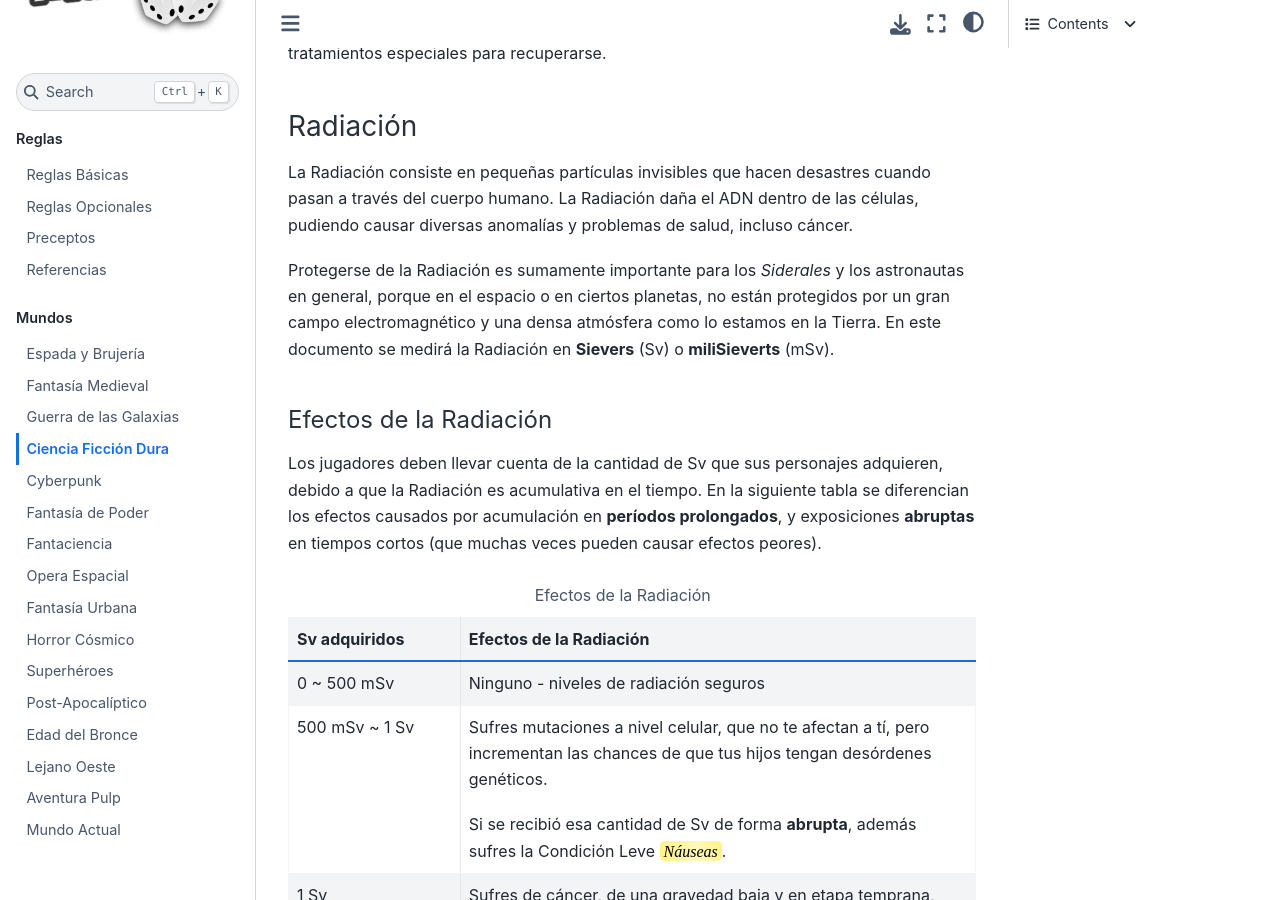
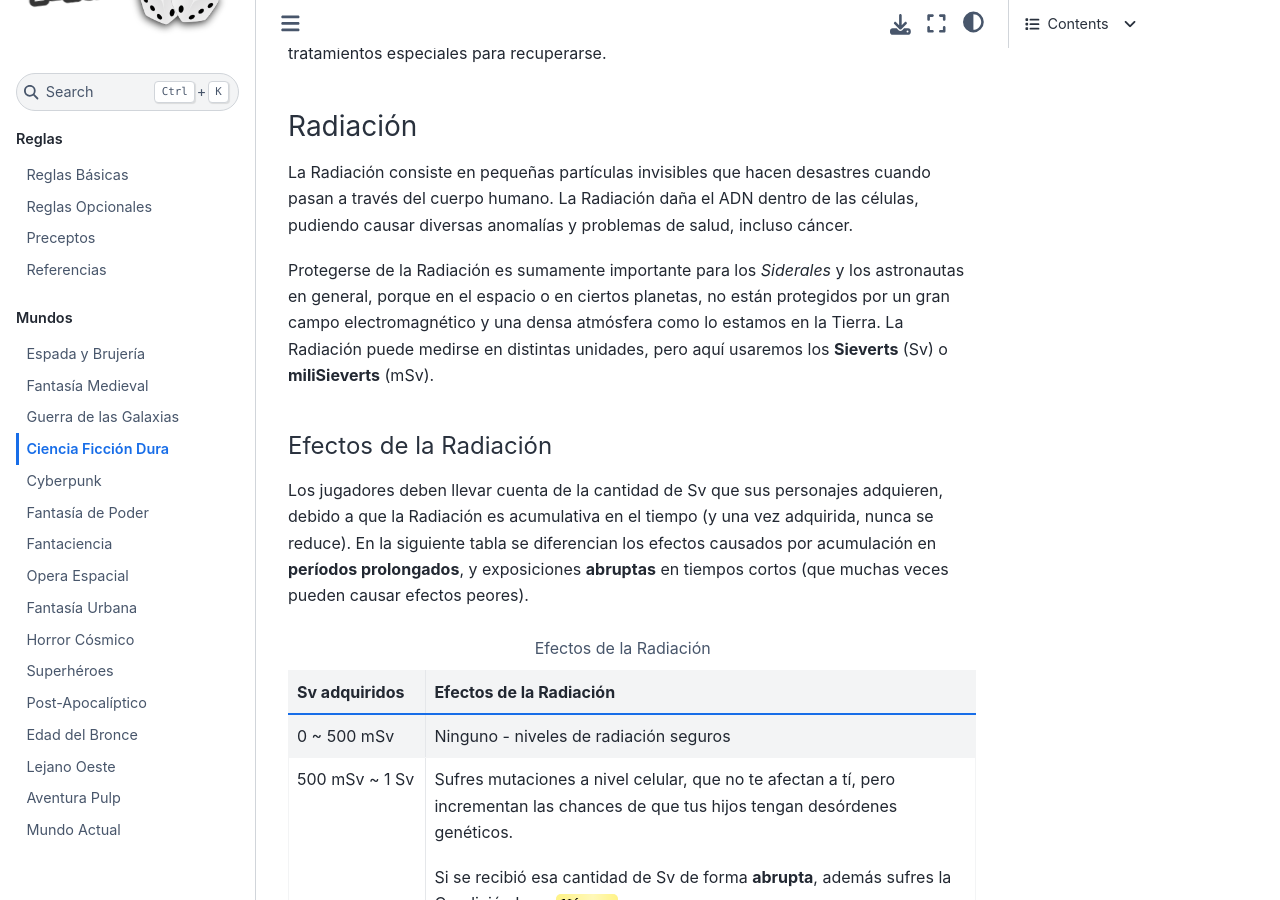
Before and after one commit to TaTooKa/2d6Mundos, a Sphinx documentation site: the page built from docs/source/pages/worlds/ciencia-ficcion-dura.rst, in a window 1280 px wide and 900 px high, scrolled down 13628 px. Built offline with Sphinx 7.4.7 and the Sphinx Book theme 1.1.4, drawn with Linux system fonts in a browser that asks for light colours; some web fonts are replaced; some of the changed lines change nothing that is shown; some of the changed text lies outside the part shown.

Commit message:
add more rules

```diff
--- a/docs/source/pages/worlds/ciencia-ficcion-dura.rst
+++ b/docs/source/pages/worlds/ciencia-ficcion-dura.rst
@@ -327,15 +327,15 @@
 
 La Radiación consiste en pequeñas partículas invisibles que hacen desastres cuando pasan a través del cuerpo humano. La Radiación daña el ADN dentro de las células, pudiendo causar diversas anomalías y problemas de salud, incluso cáncer.
 
-Protegerse de la Radiación es sumamente importante para los *Siderales* y los astronautas en general, porque en el espacio o en ciertos planetas, no están protegidos por un gran campo electromagnético y una densa atmósfera como lo estamos en la Tierra. En este documento se medirá la Radiación en **Sievers** (Sv) o **miliSieverts** (mSv).
+Protegerse de la Radiación es sumamente importante para los *Siderales* y los astronautas en general, porque en el espacio o en ciertos planetas, no están protegidos por un gran campo electromagnético y una densa atmósfera como lo estamos en la Tierra. La Radiación puede medirse en distintas unidades, pero aquí usaremos los **Sieverts** (Sv) o **miliSieverts** (mSv).
 
 Efectos de la Radiación
 ~~~~~~~~~~~~~~~~~~~~~~~
 
-Los jugadores deben llevar cuenta de la cantidad de Sv que sus personajes adquieren, debido a que la Radiación es acumulativa en el tiempo. En la siguiente tabla se diferencian los efectos causados por acumulación en **períodos prolongados**, y exposiciones **abruptas** en tiempos cortos (que muchas veces pueden causar efectos peores).
+Los jugadores deben llevar cuenta de la cantidad de Sv que sus personajes adquieren, debido a que la Radiación es acumulativa en el tiempo (y una vez adquirida, nunca se reduce). En la siguiente tabla se diferencian los efectos causados por acumulación en **períodos prolongados**, y exposiciones **abruptas** en tiempos cortos (que muchas veces pueden causar efectos peores).
 
 .. csv-table:: Efectos de la Radiación
-   :widths: 25,75
+   :widths: 20,80
    :header: "Sv adquiridos", "Efectos de la Radiación"
 
    "0 ~ 500 mSv", "Ninguno - niveles de radiación seguros"
@@ -360,6 +360,30 @@
    "6 Sv", "Sufres de un cáncer extremadamente severo y avanzado. Se necesitarán tratamientos médicos semanales, con sesiones de varias horas, para frenar sus efectos. Si no se lo trata, morirás en 3~6 meses.
 
    Si se recibió esa cantidad de Sv de forma **abrupta**, además sufres la Condición Severa ``Ampollas y Quemaduras`` en toda tu piel."
+
+Fuentes de Radiación
+~~~~~~~~~~~~~~~~~~~~
+
+Hay 3 fuentes principales de Radiación en el espacio (o en cualquier lugar donde no haya una magnetosfera):
+
+* **Radiación Cósmica** y **de Fondo**
+* **Plantas Nucleares** y **Motores de Fusión**
+* **Erupciones** y **Tormentas Solares**
+
+Radiación Cósmica y de Fondo
+^^^^^^^^^^^^^^^^^^^^^^^^^^^^
+
+TODO
+
+Plantas Nucleares y Motores de Fusión
+^^^^^^^^^^^^^^^^^^^^^^^^^^^^^^^^^^^^^
+
+TODO
+
+Erupciones y Tormentas Solares
+^^^^^^^^^^^^^^^^^^^^^^^^^^^^^^
+
+TODO
 
 Temperatura
 ***********
```
